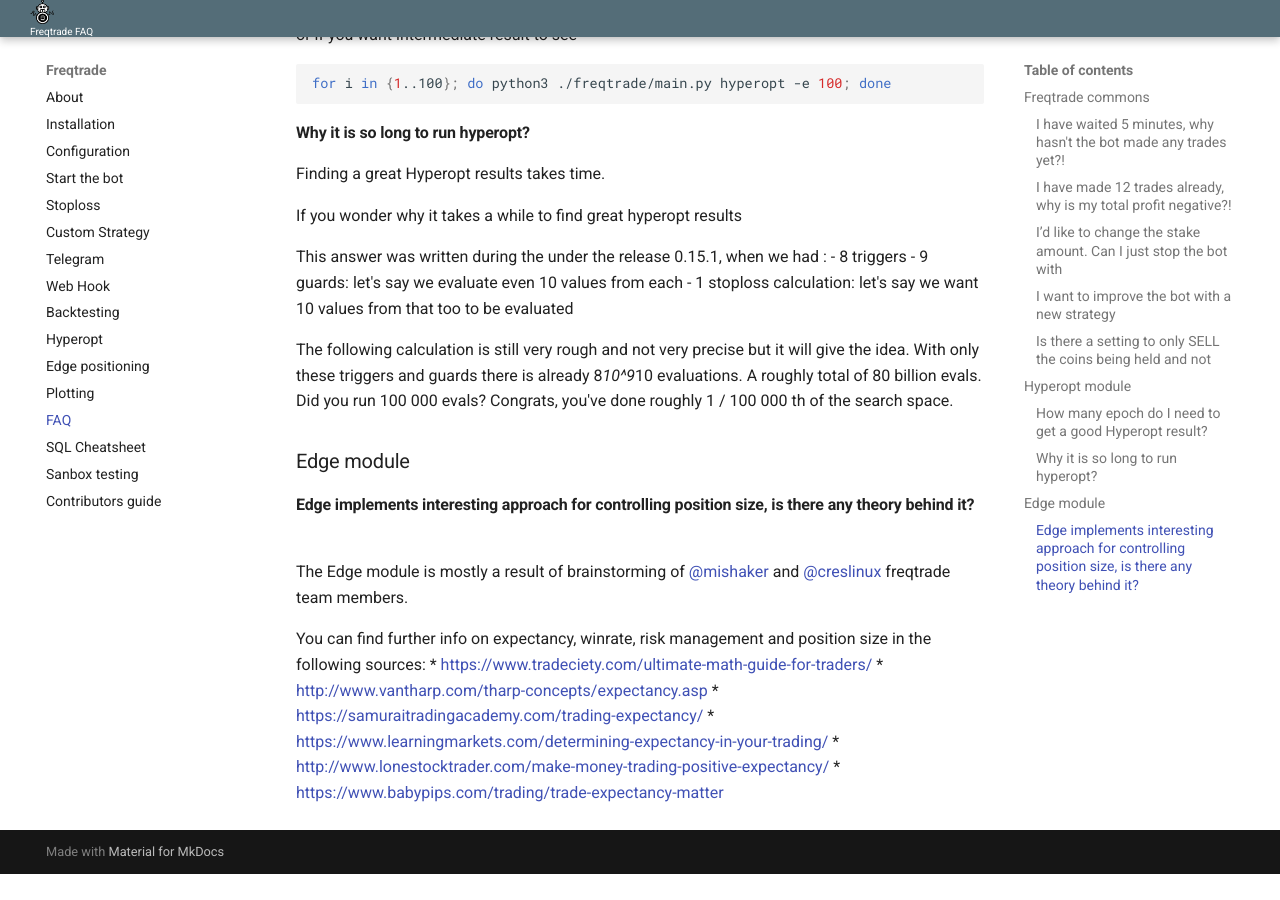
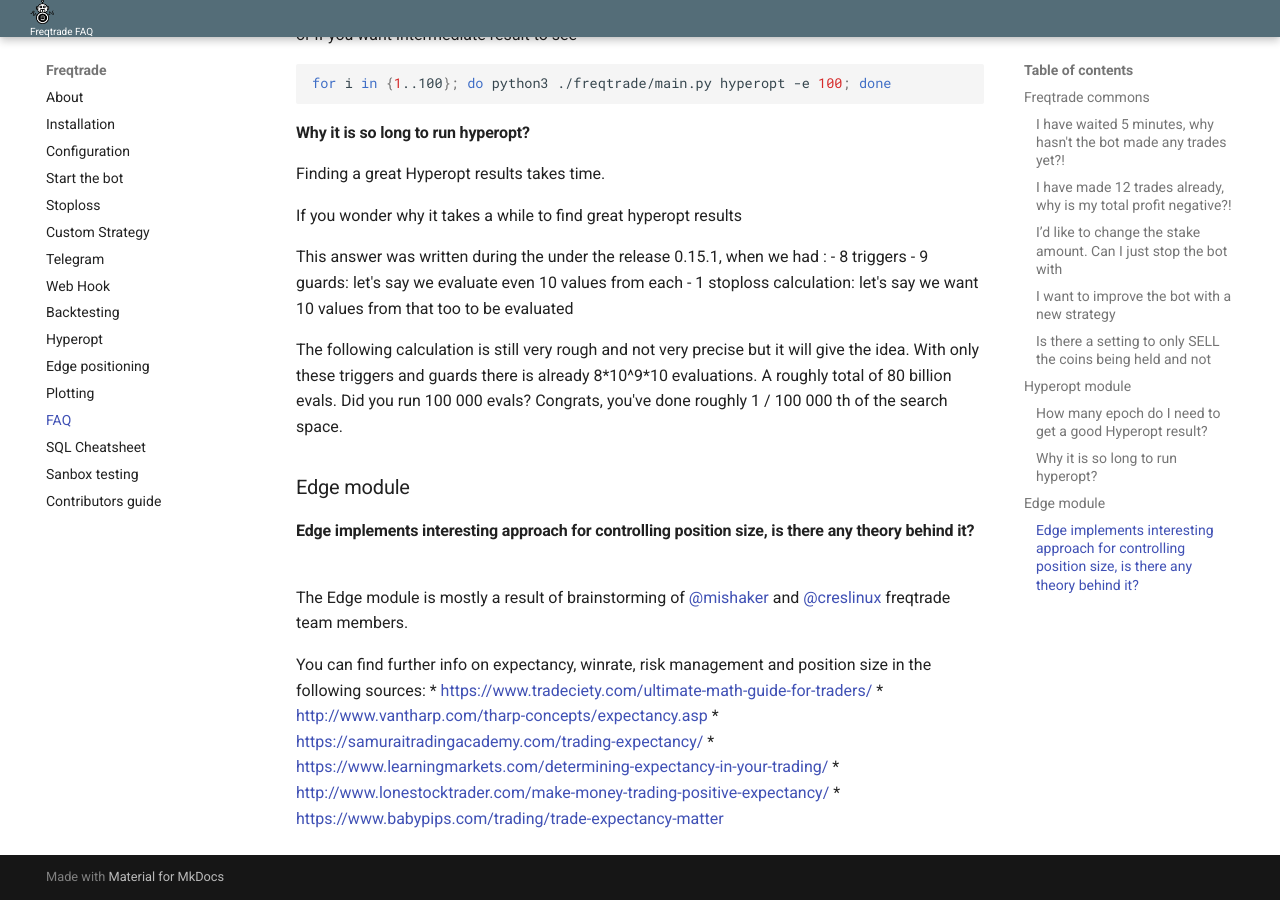
Before and after one commit to jacksonmori755/Crypto-trading-bot, an MkDocs documentation site: the page built from docs/faq.md, in a window 1280 px wide and 900 px high, scrolled down 1216 px. Built offline with MkDocs 1.6.1 and Material for MkDocs 9.7.7, drawn with Linux system fonts in a browser that asks for light colours; before the commit the page ends 2090 px from its top, so only the background shows below that.

Commit message:
minor: formatting math expression in FAQ

```diff
--- a/docs/faq.md
+++ b/docs/faq.md
@@ -69,7 +69,7 @@ be evaluated
 
 The following calculation is still very rough and not very precise
 but it will give the idea. With only these triggers and guards there is
-already 8*10^9*10 evaluations. A roughly total of 80 billion evals.
+already 8\*10^9\*10 evaluations. A roughly total of 80 billion evals.
 Did you run 100 000 evals? Congrats, you've done roughly 1 / 100 000 th
 of the search space.
 
```
